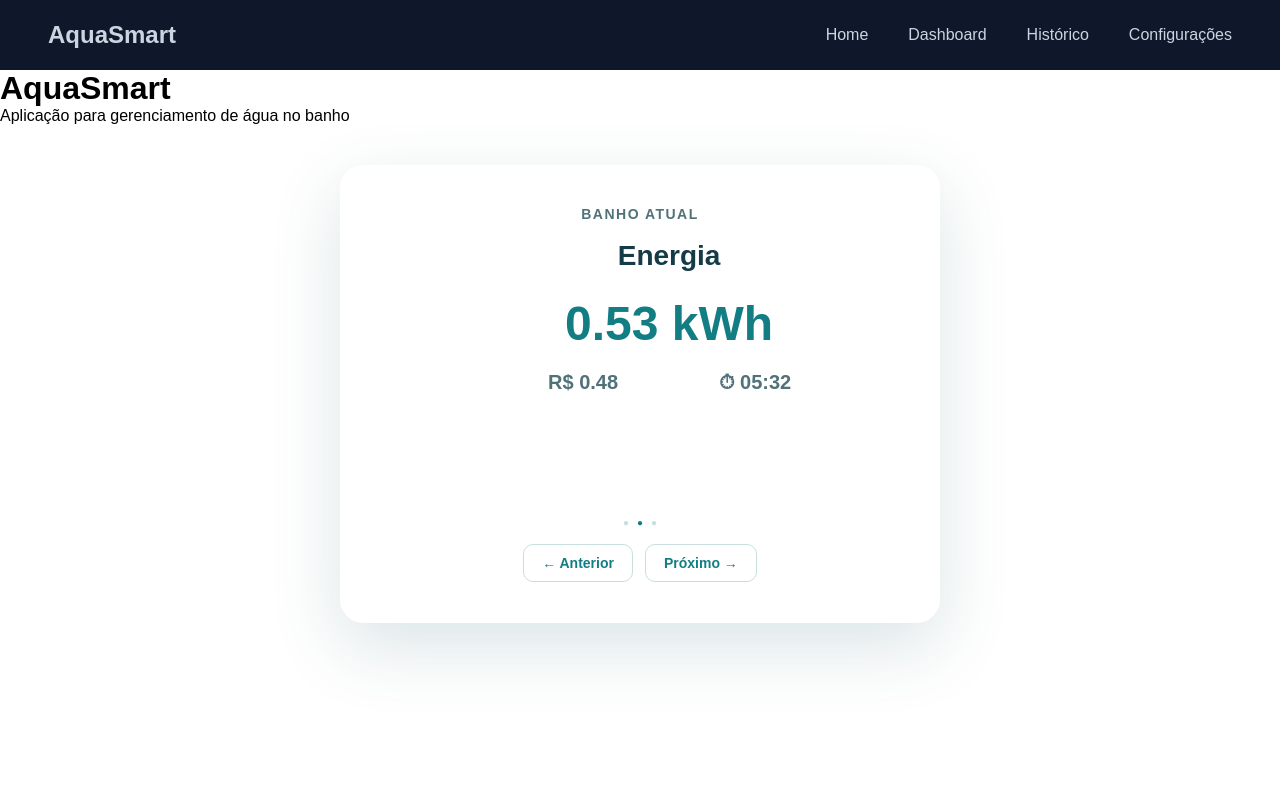
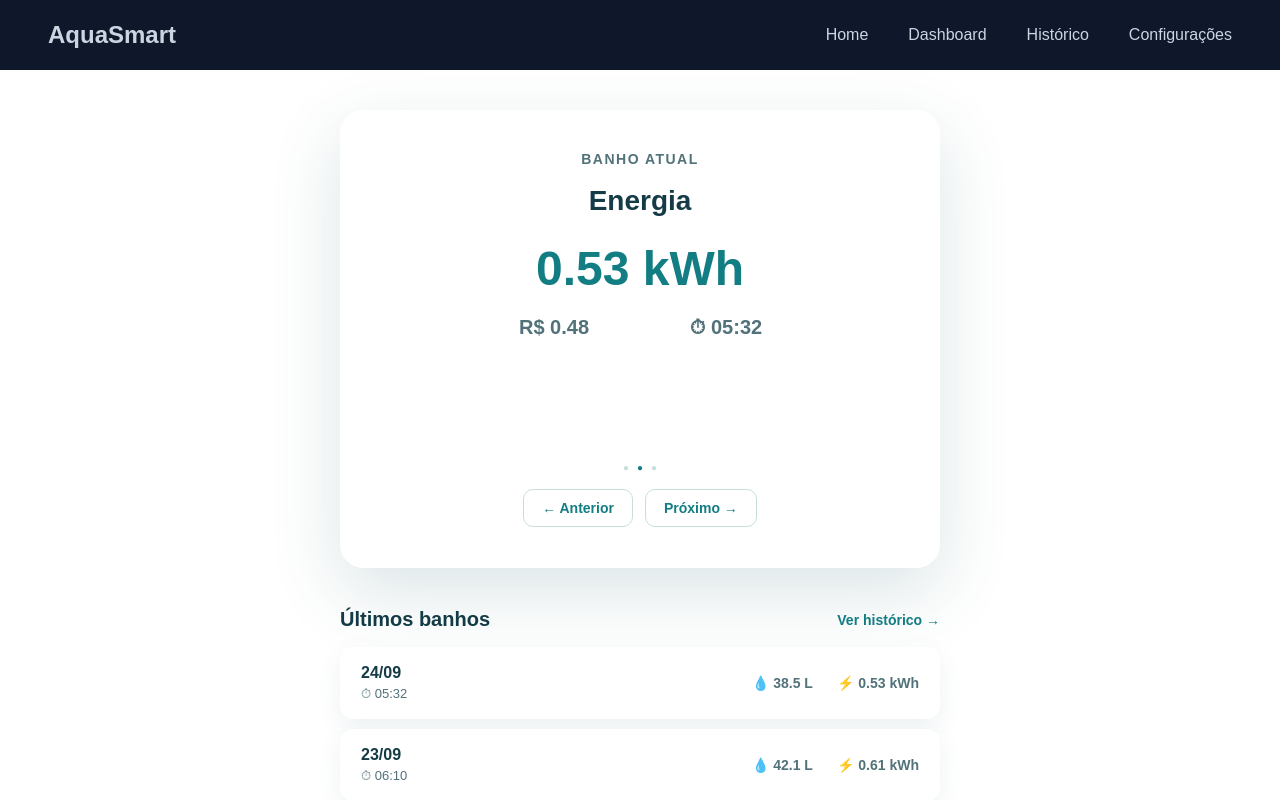
Before and after one commit to Kickz1nn/aquasmart, a Next.js app: page / in a window 1280 px wide. Shown: the top 800 px of the page. Built offline with nearby package versions, Linux system fonts and the light colour scheme.

Commit message:
feat: cria o componente de banhos recentes e estiliza-o

```diff
--- a/src/app/page.tsx
+++ b/src/app/page.tsx
@@ -1,12 +1,11 @@
-import BathCarousel from '@/components/bathcarousel'
+import BathCarousel from '@/components/bathcarousel';
+import RecentBaths from '@/components/recentbaths';
 
 export default function Home() {
   return (
     <main>
-      <h1>AquaSmart</h1>
-      <p>Aplicação para gerenciamento de água no banho</p>
-
       <BathCarousel />
+      <RecentBaths />
     </main>
   )
 }
--- /dev/null
+++ b/src/components/recentbaths.module.css
@@ -0,0 +1,101 @@
+.container {
+    width: min(100%, 600px);
+    margin: 32px auto 48px;
+}
+
+.header {
+    display: flex;
+    justify-content: space-between;
+    align-items: center;
+    margin-bottom: 16px;
+}
+
+.header h2 {
+    color: #143b46;
+    font-size: 20px;
+}
+
+.header a {
+    color: #127e83;
+    font-size: 14px;
+    font-weight: 600;
+    text-decoration: none;
+}
+
+.header a:hover {
+    text-decoration: underline;
+}
+
+.list {
+    display: flex;
+    flex-direction: column;
+    gap: 10px;
+}
+
+.bath {
+    display: flex;
+    justify-content: space-between;
+    align-items: center;
+    gap: 20px;
+
+    padding: 16px 20px;
+
+    border: 1px solid rgba(255, 255, 255, 0.9);
+    border-radius: 14px;
+
+    background: rgba(255, 255, 255, 0.72);
+
+    box-shadow: 0 8px 24px rgba(30, 93, 100, 0.08);
+
+    backdrop-filter: blur(10px);
+}
+
+.date {
+    display: flex;
+    flex-direction: column;
+    gap: 4px;
+}
+
+.date strong {
+    color: #143b46;
+    font-size: 16px;
+}
+
+.date span {
+    color: #52727a;
+    font-size: 13px;
+}
+
+.data {
+    display: flex;
+    align-items: center;
+    gap: 24px;
+}
+
+.data span {
+    color: #52727a;
+    font-size: 14px;
+    font-weight: 600;
+}
+
+@media (max-width: 520px) {
+    .container {
+        margin-top: 24px;
+    }
+
+    .header {
+        align-items: flex-start;
+        gap: 12px;
+    }
+
+    .bath {
+        align-items: flex-start;
+        flex-direction: column;
+    }
+
+    .data {
+        width: 100%;
+        justify-content: space-between;
+        gap: 12px;
+    }
+}
--- /dev/null
+++ b/src/components/recentbaths.tsx
@@ -0,0 +1,65 @@
+import Link from "next/link";
+import styles from "./recentbaths.module.css";
+
+const recentBaths = [
+    {
+        date: "24/09",
+        duration: "05:32",
+        water: 38.5,
+        energy: 0.53,
+    },
+    {
+        date: "23/09",
+        duration: "06:10",
+        water: 42.1,
+        energy: 0.61,
+    },
+    {
+        date: "22/09",
+        duration: "05:48",
+        water: 40.2,
+        energy: 0.57,
+    },
+    {
+        date: "21/09",
+        duration: "06:02",
+        water: 44.0,
+        energy: 0.64,
+    },
+    {
+        date: "20/09",
+        duration: "05:35",
+        water: 37.8,
+        energy: 0.51,
+    },
+];
+
+export default function RecentBaths() {
+    return (
+        <section className={styles.container}>
+            <div className={styles.header}>
+                <h2>Últimos banhos</h2>
+
+                <Link href="/history">
+                    Ver histórico →
+                </Link>
+            </div>
+
+            <div className={styles.list}>
+                {recentBaths.map((bath) => (
+                    <div className={styles.bath} key={`${bath.date}-${bath.duration}`}>
+                        <div className={styles.date}>
+                            <strong>{bath.date}</strong>
+                            <span>⏱ {bath.duration}</span>
+                        </div>
+
+                        <div className={styles.data}>
+                            <span>💧 {bath.water.toFixed(1)} L</span>
+                            <span>⚡ {bath.energy.toFixed(2)} kWh</span>
+                        </div>
+                    </div>
+                ))}
+            </div>
+        </section>
+    );
+}
```
